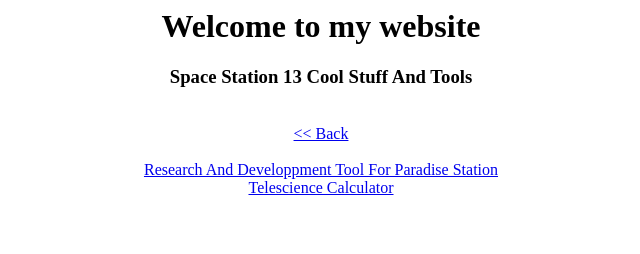
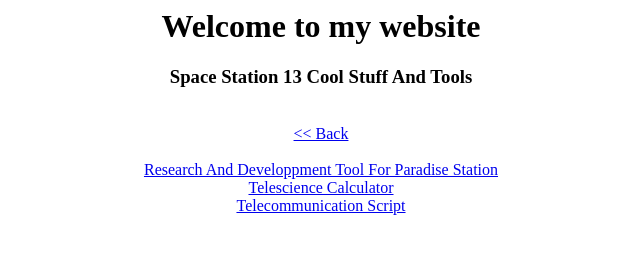
Before and after one commit to alexkar598/oldwebsite, a plain HTML site: page ss13.html in a window 1280 px wide. Shown: the whole page, without its empty margins (319-959 px from the left). Drawn offline with Linux system fonts and the light colour scheme.

Commit message:
Add my ss13 script

```diff
--- a/ss13.html
+++ b/ss13.html
@@ -13,5 +13,7 @@
 			<a href="ss13/rnd.html">Research And Developpment Tool For Paradise Station</a>
 			<br>
 			<a href="#" onClick="MyWindow=window.open('ss13/telesci.html','MyWindow','toolbar=no,location=no,directories=no,status=no,menubar=no,scrollbars=yes,resizable=no,width=300,height=400'); return false;">Telescience Calculator</a>
+			<br>
+			<a href="ss13/script.txt">Telecommunication Script</a>
 		</div>
 </html>
```
Also changed, not shown: ss13/script.txt (added).
